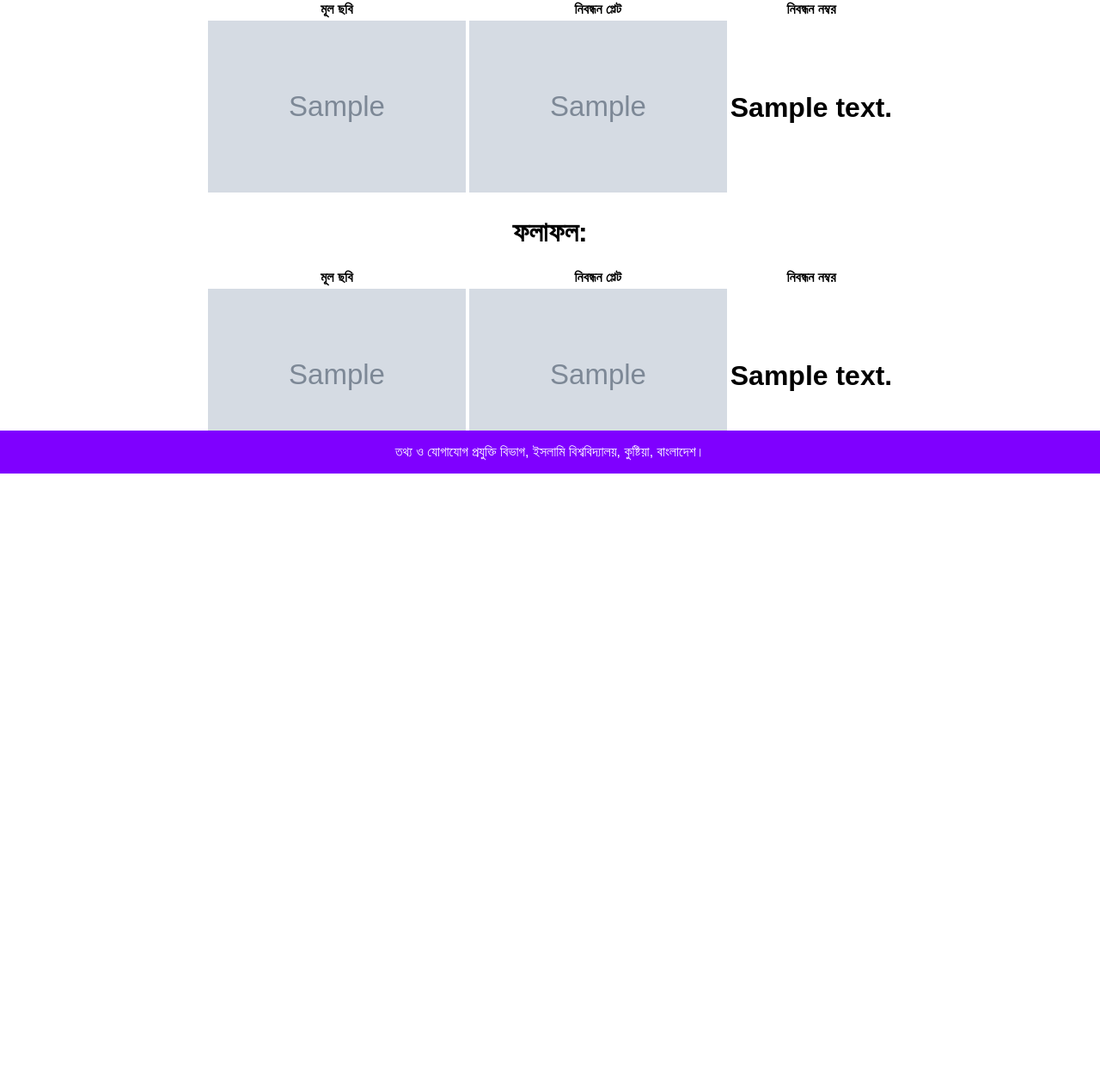
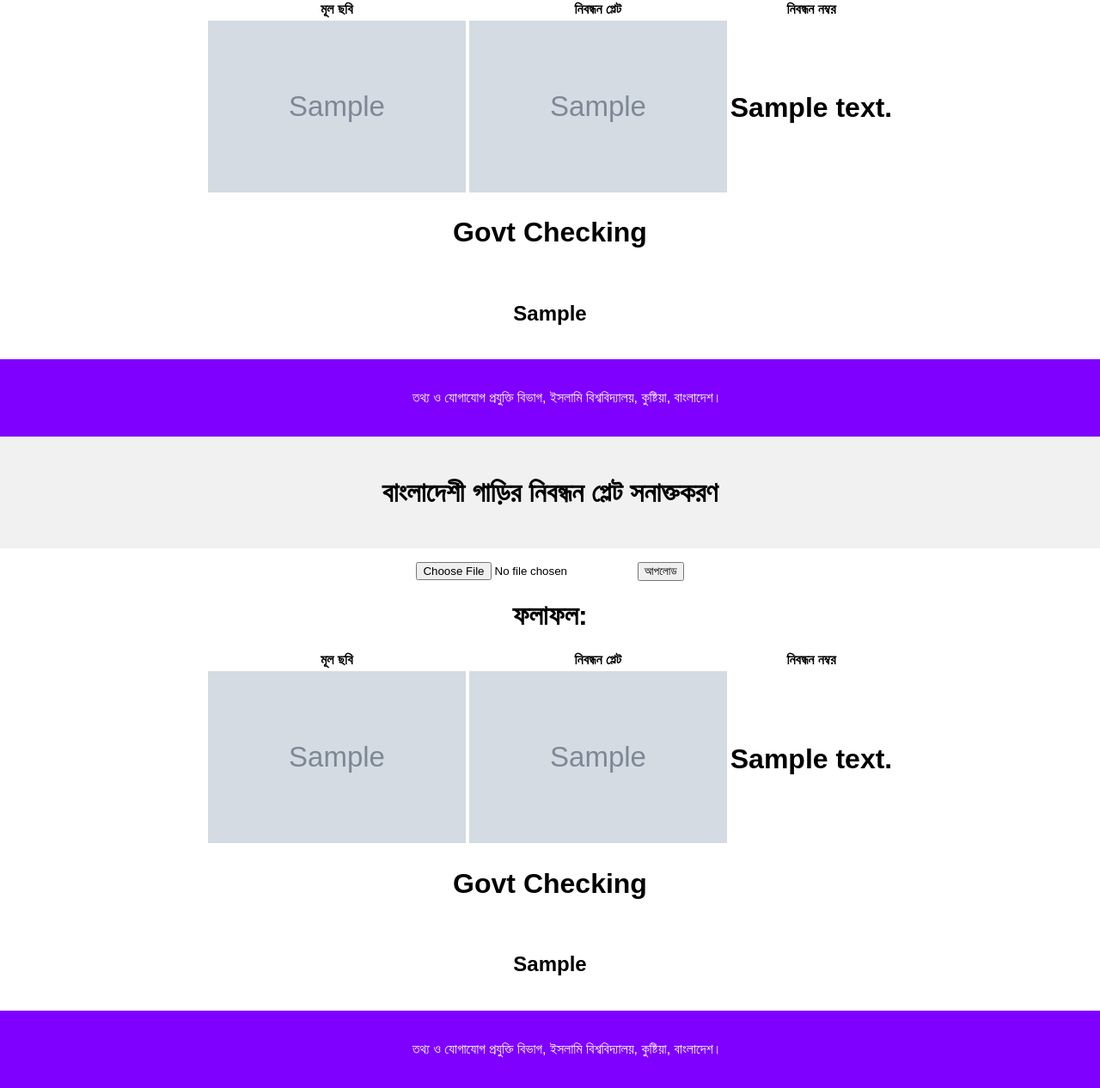
Before and after one commit to imShakil/OCR-number-plate-verification, a Flask app: template templates/upload.html in a window 1280 px wide. Shown: the part 249-1515 px from the top of the page at 86% size. Before the commit the page ends 800 px from the top, so only its background shows below. Run offline with Flask 2, Linux system fonts and the light colour scheme; the template is opened without the code that fills it: most values are stand-ins (such as "Sample title", 1, 10 or a date in 2020); grey boxes marked "Sample" are stand-in pictures.

Commit message:
Update upload.html

```diff
--- a/templates/upload.html
+++ b/templates/upload.html
@@ -24,9 +24,9 @@ body {
 }
 
 .footer {
-   position: fixed;
    left: 0;
    bottom: 0;
+   padding: 20px;
    width: 100%;
    background-color: #7f00ff ;
    color: white;
@@ -66,6 +66,7 @@ body {
 
 
     {% endif %}</td>
+
     <td>    {% if extracted_text %}
       <h1> {{ extracted_text }} </h1>
 
@@ -77,6 +78,83 @@ body {
 
 </table>
 
+<h1 align="center">Govt Checking</h1>
+<div style="padding: 20px; text-align=center; margin-bottom=20px;">
+    {% if valid_msg %}
+        <h2 align="center"> {{ valid_msg }} </h2>
+    {% else %}
+        <h2 align="center"> Govt. check result will be displayed here.</h2>
+    {% endif %}
+</div>
+
+<div class="footer">
+  <p>তথ্য ও যোগাযোগ প্রযুক্তি বিভাগ, ইসলামি বিশ্ববিদ্যালয়, কুষ্টিয়া, বাংলাদেশ।</p>
+</div>
+
+<script>
+
+// Refresshing the imge link
+// create a new timestamp
+var timestamp = new Date().getTime();
+
+var el = document.getElementById("testimg");
+
+// el.src = "/static/uploads/plate.png?t=" + timestamp;
+
+el.src = "{{ img_src1}}?t=" + timestamp;
+
+
+</script>
+
+
+</body>
+</html>
+
+<!DOCTYPE html>
+<html>
+  <head>
+    <title>Plate Detection</title>
+<meta name="viewport" content="width=device-width, initial-scale=1">
+  </head>
+
+<style>
+body {
+  margin: 0;
+  font-family: Arial, Helvetica, sans-serif;
+}
+
+.top-container {
+  background-color: #f1f1f1;
+  padding: 25px;
+  text-align: center;
+}
+
+.header {
+  padding: 10px 13px;
+  background: #555;
+  color: #f1f1f1;
+}
+
+.footer {
+   left: 0;
+   bottom: 0;
+   padding: 20px;
+   width: 100%;
+   background-color: #7f00ff ;
+   color: white;
+   text-align: center;
+}
+</style>
+
+<body>
+<div class="top-container">
+  <h1>বাংলাদেশী গাড়ির নিবন্ধন প্লেট সনাক্তকরণ</h1>
+</div>
+
+    <form method=post enctype=multipart/form-data>
+      <p align = "center" ><input type=file name=file>
+         <input type=submit value=আপলোড>
+    </form>
 
     <h1 align = "center">ফলাফল:</h1>
 
@@ -100,6 +178,7 @@ body {
 
 
     {% endif %}</td>
+
     <td>    {% if extracted_text %}
       <h1> {{ extracted_text }} </h1>
 
@@ -111,7 +190,14 @@ body {
 
 </table>
 
-
+<h1 align="center">Govt Checking</h1>
+<div style="padding: 20px; text-align=center; margin-bottom=20px;">
+    {% if valid_msg %}
+        <h2 align="center"> {{ valid_msg }} </h2>
+    {% else %}
+        <h2 align="center"> Govt. check result will be displayed here.</h2>
+    {% endif %}
+</div>
 
 <div class="footer">
   <p>তথ্য ও যোগাযোগ প্রযুক্তি বিভাগ, ইসলামি বিশ্ববিদ্যালয়, কুষ্টিয়া, বাংলাদেশ।</p>
```
Lines whose indentation alone changed are shown as unchanged.
